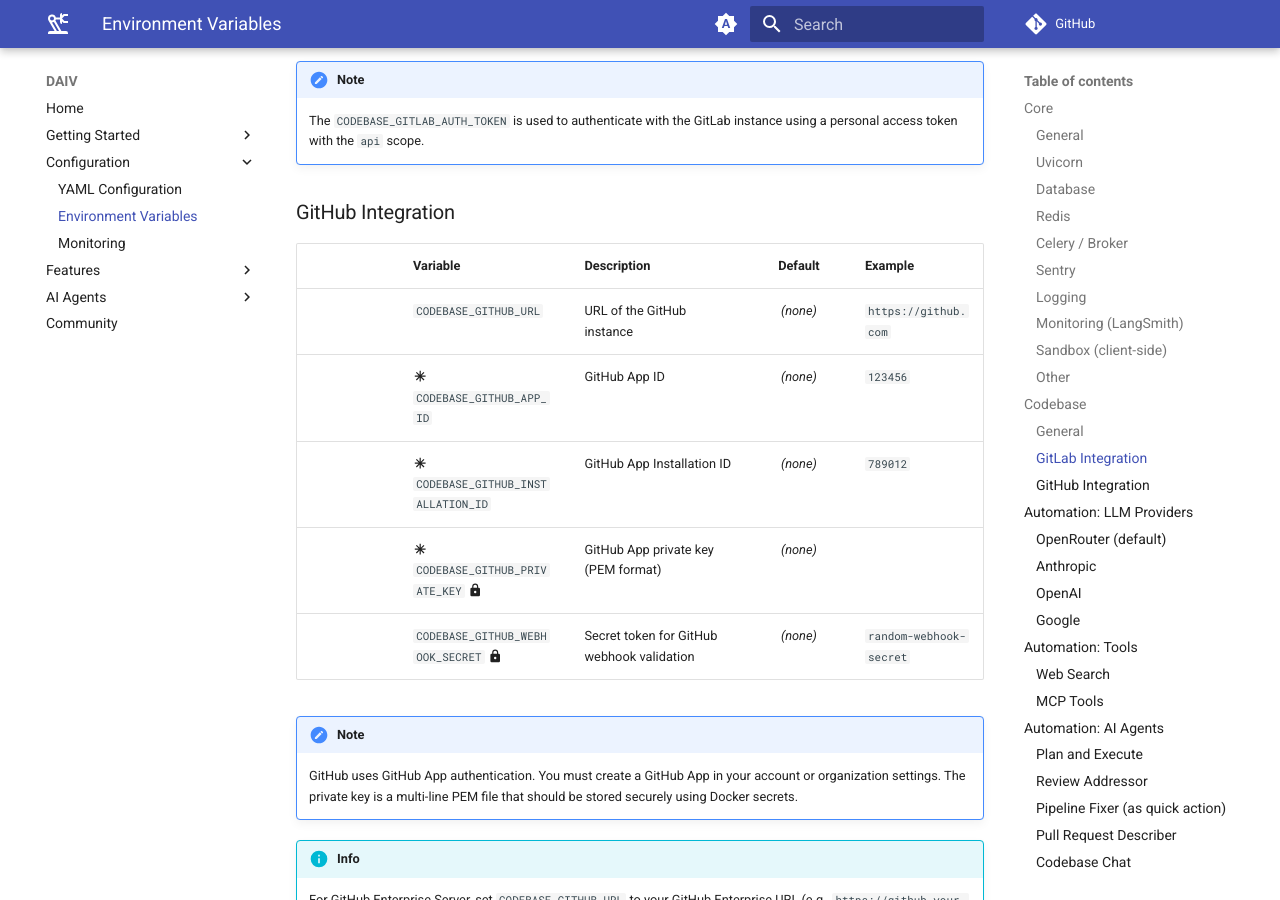
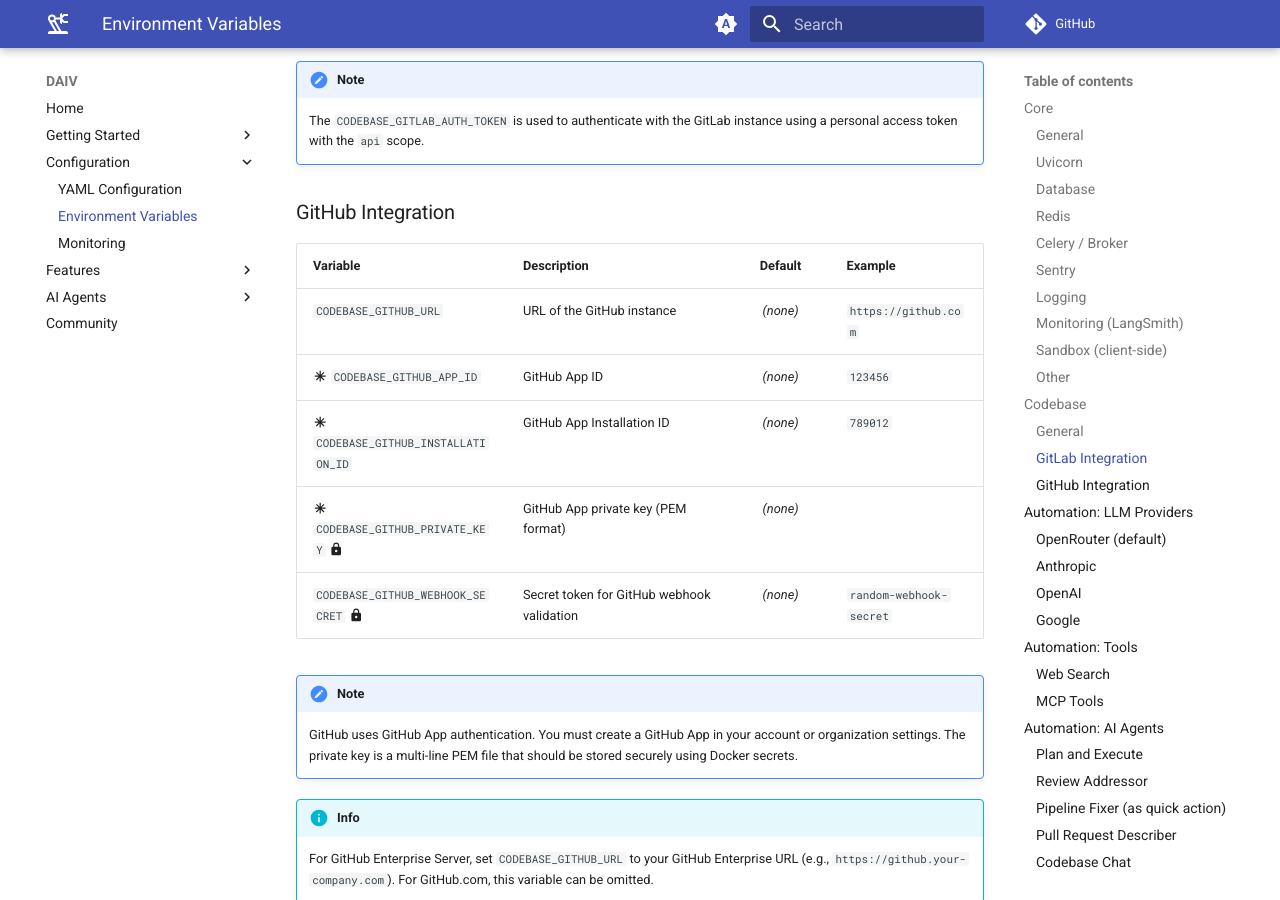
Before and after one commit to E1i2e1122/daiv, an MkDocs documentation site: the page built from docs/configuration/env-config.md, in a window 1280 px wide and 900 px high, scrolled down 5120 px. Built offline with MkDocs 1.6.1 and Material for MkDocs 9.7.7, drawn with Linux system fonts in a browser that asks for light colours; comment, search, counter and statistics services are not loaded; the version menu is left out.

```diff
--- a/docs/configuration/env-config.md
+++ b/docs/configuration/env-config.md
@@ -141,13 +141,13 @@ Variables marked with:
 
 ### GitHub Integration
 
-|| Variable                        | Description                                 | Default   | Example              |
-||---------------------------------|---------------------------------------------|:---------:|----------------------|
-|| `CODEBASE_GITHUB_URL`           | URL of the GitHub instance                  | *(none)*  | `https://github.com` |
-|| :material-asterisk: `CODEBASE_GITHUB_APP_ID`               | GitHub App ID                               | *(none)*  | `123456`             |
-|| :material-asterisk: `CODEBASE_GITHUB_INSTALLATION_ID`      | GitHub App Installation ID                  | *(none)*  | `789012`             |
-|| :material-asterisk: `CODEBASE_GITHUB_PRIVATE_KEY` :material-lock:         | GitHub App private key (PEM format)         | *(none)*  |                      |
-|| `CODEBASE_GITHUB_WEBHOOK_SECRET` :material-lock:| Secret token for GitHub webhook validation  | *(none)*  | `random-webhook-secret` |
+| Variable                        | Description                                 | Default   | Example              |
+|---------------------------------|---------------------------------------------|:---------:|----------------------|
+| `CODEBASE_GITHUB_URL`           | URL of the GitHub instance                  | *(none)*  | `https://github.com` |
+| :material-asterisk: `CODEBASE_GITHUB_APP_ID`               | GitHub App ID                               | *(none)*  | `123456`             |
+| :material-asterisk: `CODEBASE_GITHUB_INSTALLATION_ID`      | GitHub App Installation ID                  | *(none)*  | `789012`             |
+| :material-asterisk: `CODEBASE_GITHUB_PRIVATE_KEY` :material-lock:         | GitHub App private key (PEM format)         | *(none)*  |                      |
+| `CODEBASE_GITHUB_WEBHOOK_SECRET` :material-lock:| Secret token for GitHub webhook validation  | *(none)*  | `random-webhook-secret` |
 
 !!! note
     GitHub uses GitHub App authentication. You must create a GitHub App in your account or organization settings. The private key is a multi-line PEM file that should be stored securely using Docker secrets.
```
